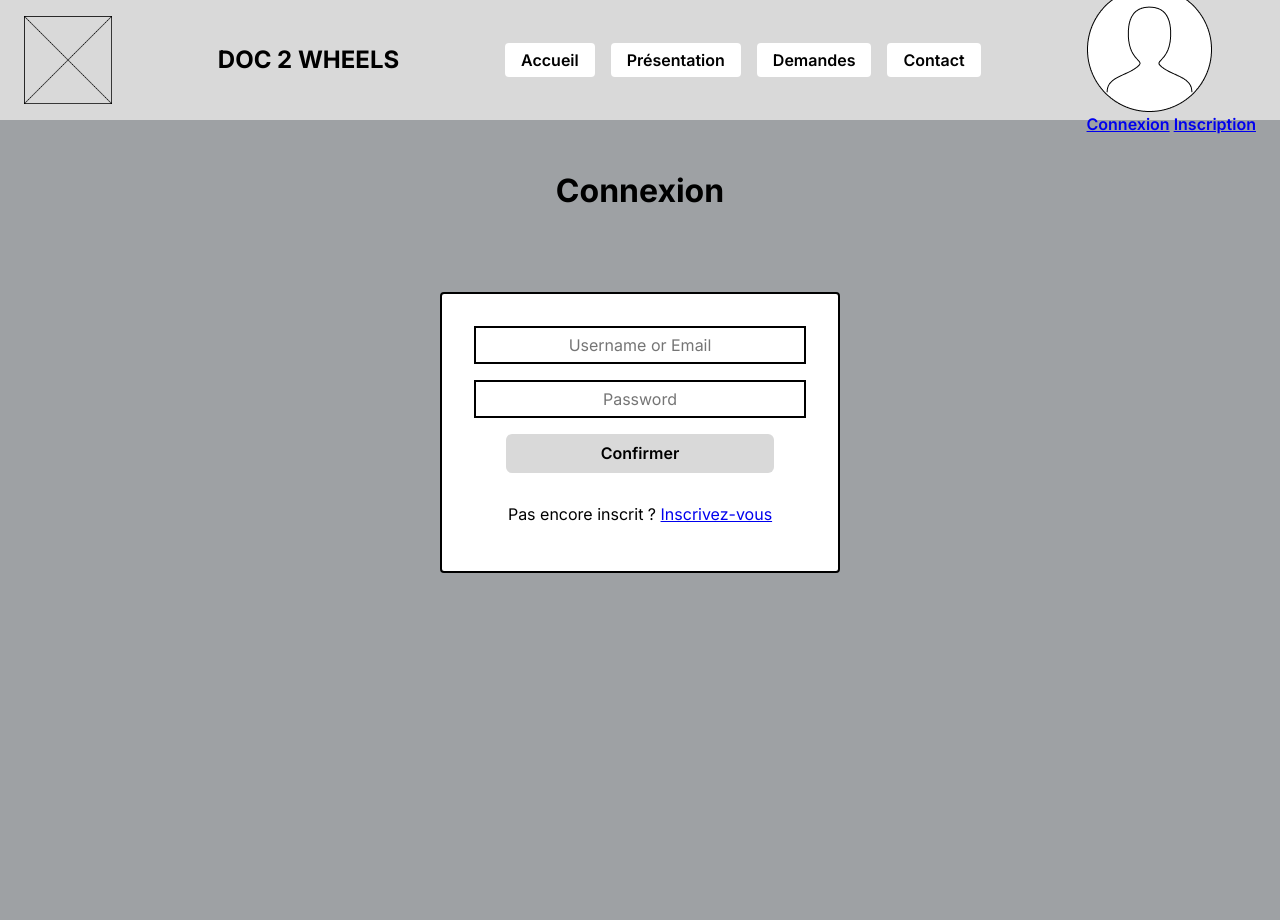
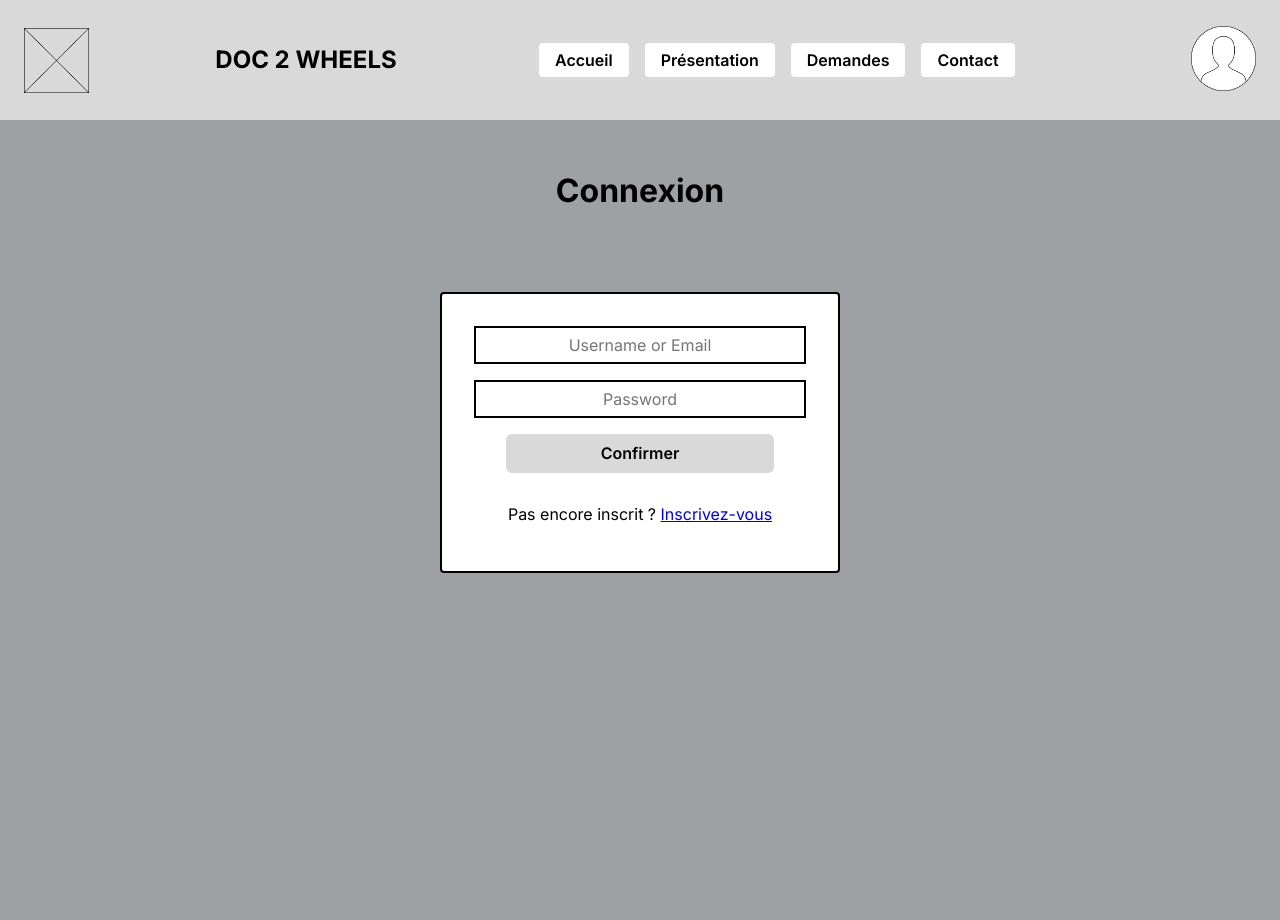
Before and after one commit to Doc2Wheels-Groupe3-B3Alt/backend-php, a PHP site: page /login in a window 1280 px wide. Run offline with PHP 8.4, Linux system fonts and the light colour scheme; data that the repository does not hold is empty; some libraries are stand-ins or nearby versions.

Commit message:
Modification de la navbar, gestion des rôles et accès limité aux pages admin

```diff
--- a/app/src/CSS/styles.css
+++ b/app/src/CSS/styles.css
@@ -17,7 +17,8 @@
 
 html {
     /* Improve consistency of default fonts in all browsers. (https://github.com/sindresorhus/modern-normalize/issues/3) */
-  font-family: system-ui, "Segoe UI", Roboto, Helvetica, Arial, sans-serif, "Apple Color Emoji", "Segoe UI Emoji";
+    font-family: system-ui, "Segoe UI", Roboto, Helvetica, Arial, sans-serif,
+        "Apple Color Emoji", "Segoe UI Emoji";
     line-height: 1.15; /* 1. Correct the line height in all browsers. */
     -webkit-text-size-adjust: 100%; /* 2. Prevent adjustments of font size after orientation changes in iOS. */
     tab-size: 4; /* 3. Use a more readable tab size (opinionated). */
@@ -51,7 +52,8 @@
 kbd,
 samp,
 pre {
-  font-family: ui-monospace, SFMono-Regular, Consolas, "Liberation Mono", Menlo, monospace; /* 1 */
+    font-family: ui-monospace, SFMono-Regular, Consolas, "Liberation Mono",
+        Menlo, monospace; /* 1 */
     font-size: 1em; /* 2 */
 }
 
@@ -115,9 +117,9 @@
 Correct the inability to style clickable types in iOS and Safari.
 */
 button,
-[type=button],
-[type=reset],
-[type=submit] {
+[type="button"],
+[type="reset"],
+[type="submit"] {
     -webkit-appearance: button;
 }
 
@@ -147,7 +149,7 @@
 1. Correct the odd appearance in Chrome and Safari.
 2. Correct the outline style in Safari.
 */
-[type=search] {
+[type="search"] {
     -webkit-appearance: textfield; /* 1 */
     outline-offset: -2px; /* 2 */
 }
@@ -1152,9 +1154,14 @@
         font-weight: 600;
         height: 7.5rem;
     }
-  .navbar-logo, .navbar-profil {
+    .navbar-logo {
+        height: 4.0625rem;
         max-height: 100%;
-    height: auto;
+    }
+    .navbar-profil {
+        height: 4.0625rem;
+        max-height: 100%;
+        padding-left: 3.125rem;
     }
     .navbar-title {
         color: var(--black);
@@ -1173,12 +1180,39 @@
         padding: 0.5rem 1rem;
         border-radius: 0.25rem;
     }
-  .navbar-menu a:first-child {
-    margin-left: 0;
+    .navbar-profile {
+        position: relative;
     }
-  .navbar-menu a:hover {
+    .navbar-profile:hover .profile-dropdown {
+        display: block;
+    }
+    .navbar-profile .profile-dropdown {
+        display: none;
+        position: absolute;
+        top: 100%;
+        right: 0;
+        background-color: var(--white);
+        box-shadow: 0 4px 8px rgba(0, 0, 0, 0.1);
+        border-radius: 0.25rem;
+        overflow: hidden;
+        z-index: 10;
+    }
+    .navbar-profile .profile-dropdown a,
+    .navbar-profile .profile-dropdown button {
+        display: block;
+        padding: 0.5rem 1rem;
+        color: var(--black);
+        text-decoration: none;
+        background-color: var(--white);
+        border: none;
+        width: 100%;
+        text-align: left;
+        font-weight: bold;
+    }
+    .navbar-profile .profile-dropdown a:hover,
+    .navbar-profile .profile-dropdown button:hover {
         background-color: var(--grey);
-    color: var(--white-hover);
+        color: var(--white);
     }
 }
 @layer components {
@@ -1200,12 +1234,12 @@
         height: 100vh;
     }
     .check-password-false {
-        color: var(--grey);
+        color: var(--red);
         list-style-type: none;
     }
     .check-password-false::before {
-        content: "•";
-        color: var(--grey);
+        content: "✗";
+        color: var(--red);
         display: inline-block;
         width: 1em;
         margin-left: -1em;
--- a/app/src/Controllers/HomepageController.php
+++ b/app/src/Controllers/HomepageController.php
@@ -9,6 +9,7 @@
 {
     public function process(Request $request): Response
     {
+        $this->startSessionIfNeeded();
         return $this->homepage();
     }
 
--- a/app/src/Controllers/LoginController.php
+++ b/app/src/Controllers/LoginController.php
@@ -26,26 +26,23 @@
             $username = $_POST['username'];
             $password = $_POST['password'];
 
-            $stmt = $db->prepare("SELECT * FROM Utilisateurs WHERE username = :username");
+            $stmt = $db->prepare("SELECT * FROM Utilisateurs WHERE username = :username OR email = :username");
             $stmt->bindParam(':username', $username);
             $stmt->execute();
 
             $user = $stmt->fetch(\PDO::FETCH_ASSOC);
 
-            $email = $db->query("SELECT email FROM Utilisateurs WHERE email='$username'")->fetchColumn();
+            if ($user && password_verify($password, $user['password'])) {
+                $message = "Connexion réussie";
+                $messageColor = "c-green";
 
-            if ($email || $user && password_verify($password, $user['password'])) {
                 session_regenerate_id(true);
-
                 $_SESSION['user'] = [
                     'id' => $user['id'],
                     'username' => $user['username'],
-                    'admin' => (bool)$user['admin']
+                    'admin' => $user['admin']
                 ];
                 return $this->redirect('/homepage');
-
-                $message = "Connexion réussie";
-                $messageColor = "c-green";
             } else {
                 $message = "Identifiant ou mot de passe incorrect";
                 $messageColor = "c-red";
--- a/app/src/Controllers/RegisterController.php
+++ b/app/src/Controllers/RegisterController.php
@@ -64,8 +64,7 @@
             } elseif (!$resultEmail == 0) {
                 $message = "Cet email est déjà utilisé";
                 $messageColor = "c-red";
-            } else {
-                if (empty($_POST['username']) || empty($_POST['password']) || empty($_POST['email'])) {
+            } elseif (empty($_POST['username']) || empty($_POST['password']) || empty($_POST['email'])) {
                 $message = "Veuillez remplir tous les champs";
                 $messageColor = "c-red";
             } elseif (strlen($_POST['password']) <= 8) {
@@ -75,10 +74,7 @@
                 $stmt->execute();
                 $message = "Inscription réussie";
                 $messageColor = "c-green";
-                }
-            }
 
-            if ($stmt->execute()) {
                 $_SESSION['user'] = [
                     'id' => $db->lastInsertId(),
                     'username' => $username,
--- a/app/src/Views/layouts/start.php
+++ b/app/src/Views/layouts/start.php
@@ -24,7 +24,7 @@
                 <?php
                 $this->startSessionIfNeeded();
                 if (isset($_SESSION['user'])) : ?>
-                    <?php if ($_SESSION['user']['admin'] === true) : ?>
+                    <?php if ($_SESSION['user']['admin'] === 'admin') : ?>
                         <a href="/admin">Admin</a>
                     <?php endif; ?>
                     <a href="/profil">Profil</a>
--- a/db/init/init.sql
+++ b/db/init/init.sql
@@ -41,7 +41,7 @@
     nom VARCHAR(255) NOT NULL,
     prenom VARCHAR(255) NOT NULL,
     password VARCHAR(255) NOT NULL,
-    admin BOOLEAN DEFAULT FALSE,
+    admin VARCHAR(50) DEFAULT 'user',
     date_creation TIMESTAMP DEFAULT CURRENT_TIMESTAMP,
     adresse_id INT,
     intervenant_id INT,
```
Also changed, not shown: app/src/Controllers/AdminController.php (+6 -1 lines), app/src/Controllers/AdminUtilisateursController.php (+6 -1 lines), 2 other files. Lines whose indentation alone changed are shown as unchanged.
